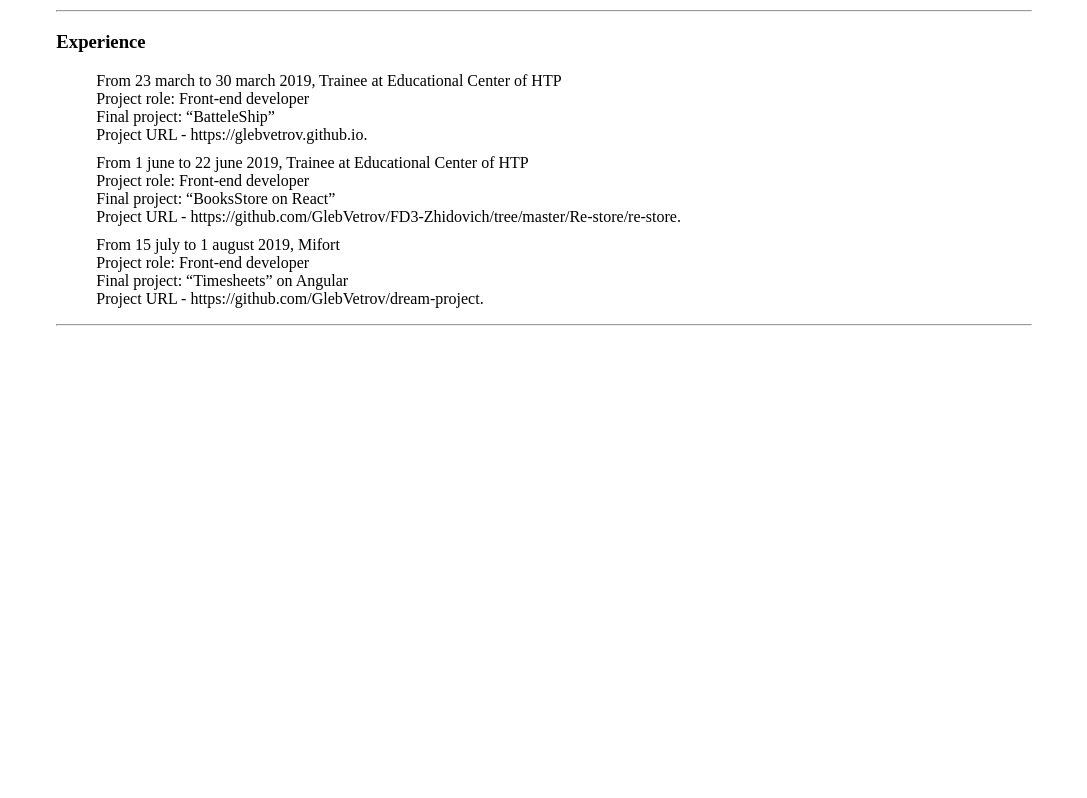
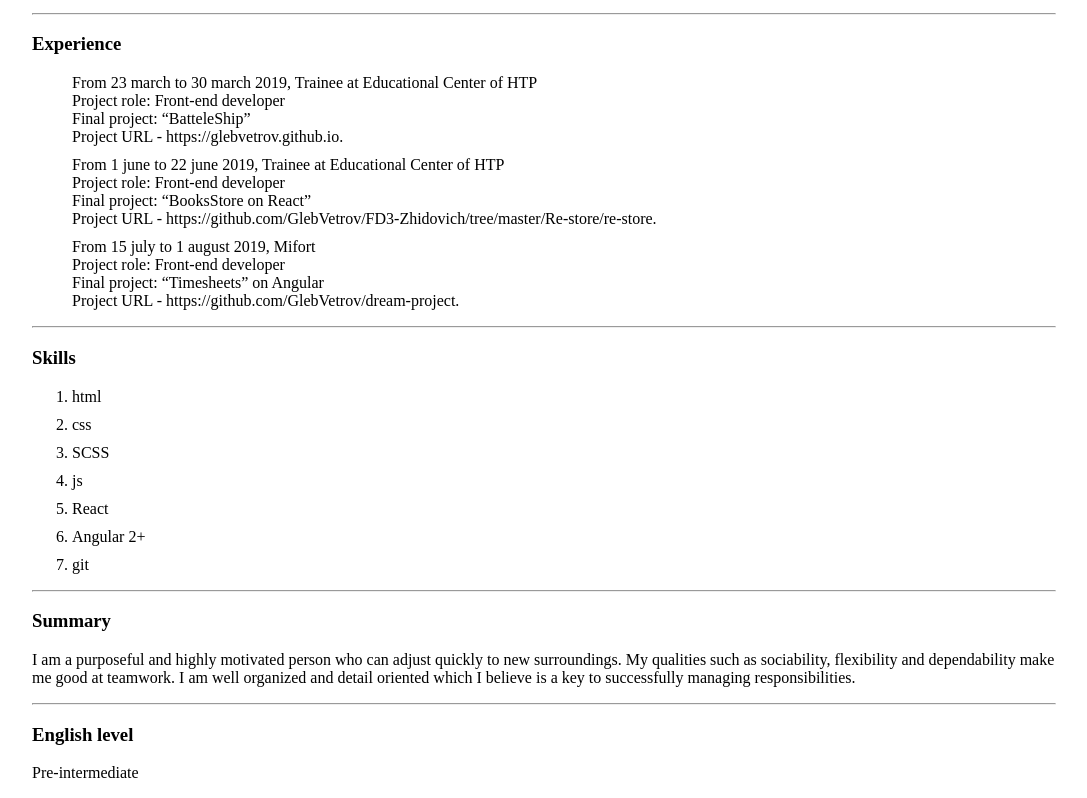
Before and after one commit to GlebVetrov/rsschool-cv, a plain HTML site: page index.html in a window 1280 px wide. Shown: the part 469-1267 px from the top of the page, without its empty margins (96-1183 px from the left). Before the commit the page ends 803 px from the top, so only its background shows below. Drawn offline with Linux system fonts and the light colour scheme.

Commit message:
feat: add Skills, Summary and English level

```diff
--- a/index.html
+++ b/index.html
@@ -60,9 +60,32 @@
                         Project URL - https://github.com/GlebVetrov/dream-project.
                     </li>
                 </ul>
-
             </article>
             <hr>
+            <article>
+                <h3>Skills</h3>
+                <ol>
+                    <li>html</li>
+                    <li>css</li>
+                    <li>SCSS</li>
+                    <li>js</li>
+                    <li>React</li>
+                    <li>Angular 2+</li>
+                    <li>git</li>
+                </ol>
+            </article>
+            <hr>
+            <article>
+                <h3>Summary</h3>
+                <p>I am a purposeful and highly motivated person who can adjust quickly to new surroundings.
+                    My qualities such as sociability, flexibility and dependability make me good at teamwork.
+                    I am well organized and detail oriented which I believe is a key to successfully managing responsibilities.</p>
+            </article>
+            <hr>
+            <article>
+                <h3>English level</h3>
+                <p>Pre-intermediate</p>
+            </article>
         </section>
     </div>
 </body>
--- a/style.css
+++ b/style.css
@@ -4,7 +4,7 @@ body {
 }
 
 .wrapper {
-    height: 100vh;
+    height: 100%;
     display: flex;
     justify-content: center;
     align-items: center;
```
